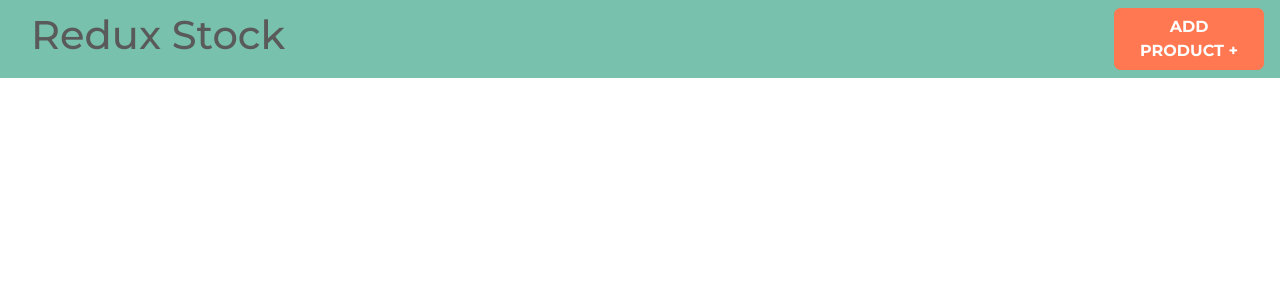
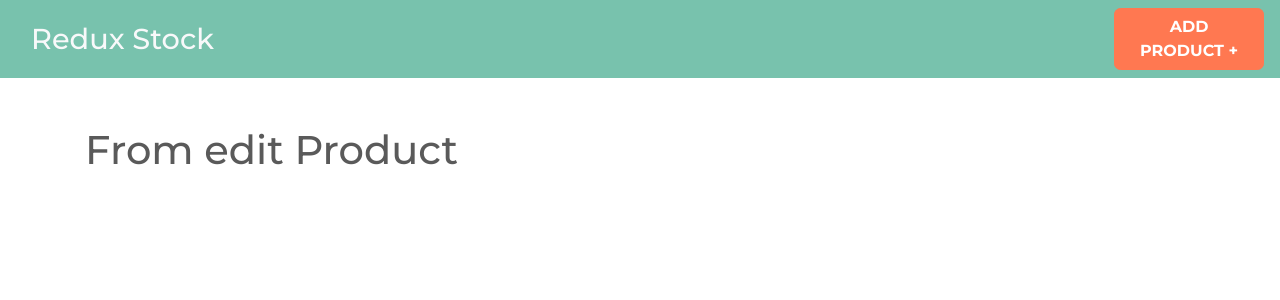
Before and after one commit to devq97/stock-redux, a React (Create React App) app: page /products/edit/1 in a window 1280 px wide. Shown: the top 300 px of the page. Built offline with nearby package versions, Linux system fonts and the light colour scheme.

Commit message:
Definiendo rutas con react-router-dom

```diff
--- a/package.json
+++ b/package.json
@@ -8,6 +8,7 @@
     "@testing-library/user-event": "^7.1.2",
     "react": "^16.13.1",
     "react-dom": "^16.13.1",
+    "react-router-dom": "^5.1.2",
     "react-scripts": "3.4.1"
   },
   "scripts": {
--- a/src/App.js
+++ b/src/App.js
@@ -1,11 +1,23 @@
-import React, {Fragment} from 'react';
+import React from 'react';
 import Header from "./components/Header";
+import Products from "./components/Products";
+import NewProduct from "./components/NewProduct";
+import EditProduct from "./components/EditProduct";
+
+import { BrowserRouter as Router, Route, Switch } from 'react-router-dom';
 
 function App() {
   return (
-    <Fragment>
+    <Router>
       <Header message="Redux Stock" />
-    </Fragment>
+      <div className="container mt-5">
+        <Switch>
+          <Route exact path="/" component={Products} />
+          <Route exact path="/products/new" component={NewProduct} />
+          <Route exact path="/products/edit/:id" component={EditProduct} />
+        </Switch>
+      </div>
+    </Router>
   );
 }
 
--- /dev/null
+++ b/src/components/EditProduct.js
@@ -0,0 +1,9 @@
+import React from "react";
+
+const EditProduct = () => {
+  return (
+    <h1>From edit Product</h1>
+  )
+};
+
+export default EditProduct;
--- a/src/components/Header.js
+++ b/src/components/Header.js
@@ -1,11 +1,17 @@
 import React from "react";
+import { Link } from "react-router-dom";
 
 const Header = ({message}) => (
   <nav className="navbar navbar-expand-lg navbar-dark bg-primary justify-content-between">
     <div className="container">
-      <h1>{message}</h1>
+      <h1>
+        <Link to={"/"} className="text-light" >
+          {message}
+        </Link>
+      </h1>
     </div>
-    <a href="/products/new" className="btn btn-danger nuevo-post d-block d-md-inline-block">Add Product &#43;</a>
+
+    <Link to={"/products/new"} className="btn btn-danger nuevo-post d-block d-md-inline-block">Add Product &#43;</Link>
   </nav>
 );
 
--- /dev/null
+++ b/src/components/NewProduct.js
@@ -0,0 +1,9 @@
+import React from "react";
+
+const NewProduct = () => {
+  return (
+    <h1>From new Product</h1>
+  )
+};
+
+export default NewProduct;
--- /dev/null
+++ b/src/components/Products.js
@@ -0,0 +1,9 @@
+import React from 'react';
+
+const Products = () => {
+  return (
+    <h1>From Products</h1>
+  )
+};
+
+export default Products;
```
Also changed, not shown: 1 other file (tests, documents, lock files or other folders).
